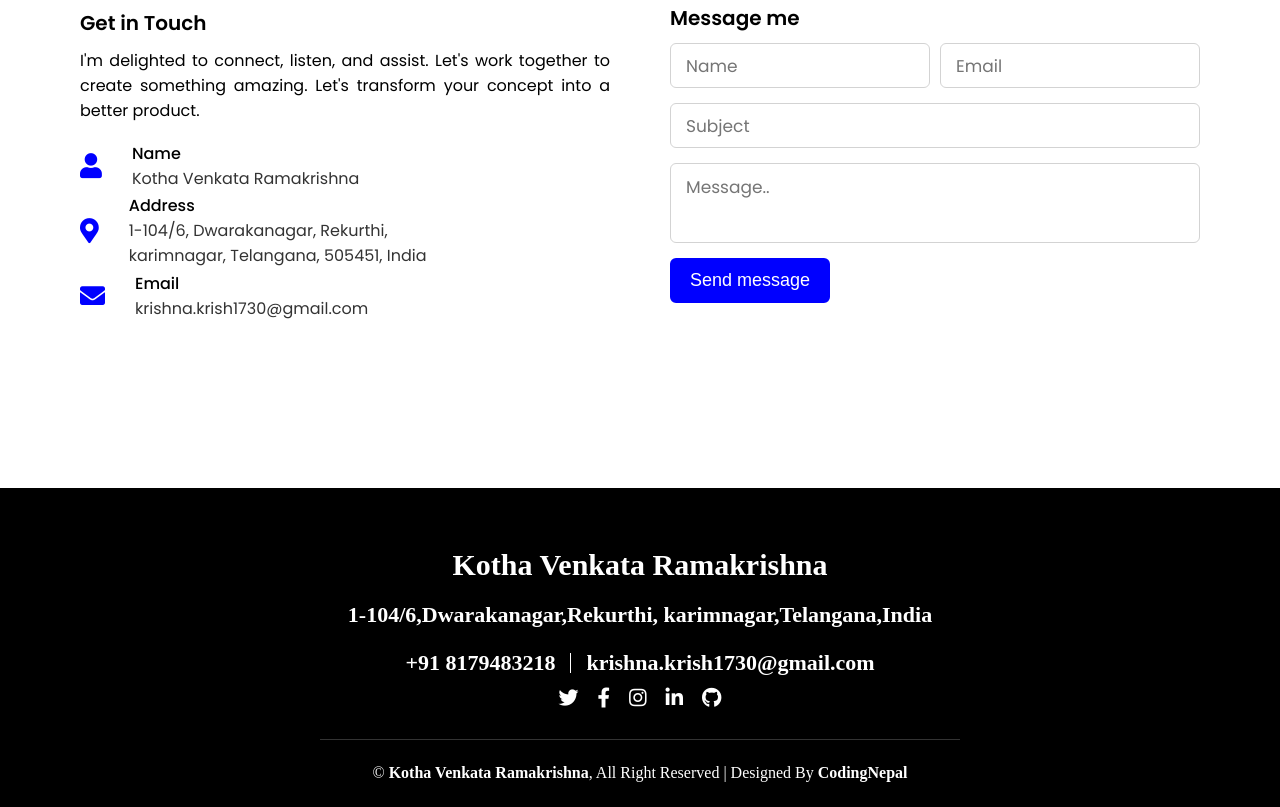
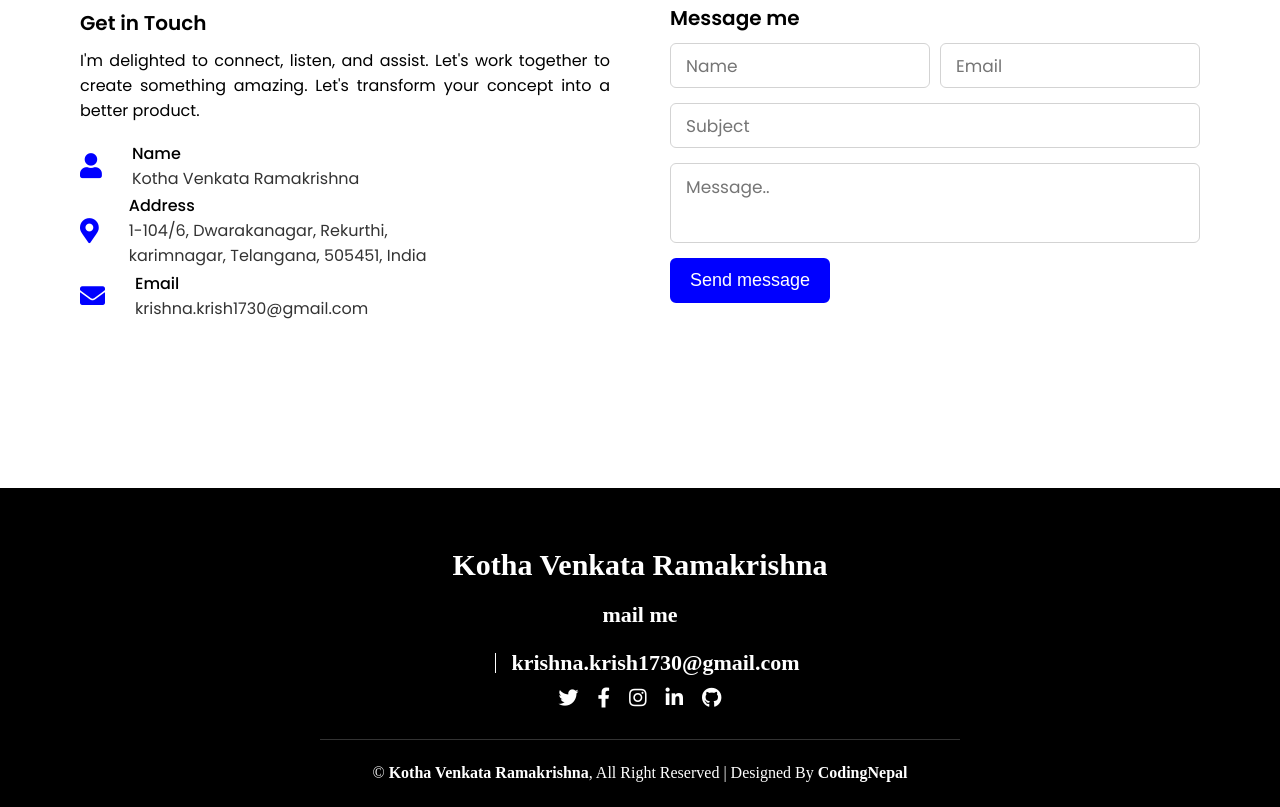
Before and after one commit to krishna1730/VenkataRamakrishnaKotha, a plain HTML site: page index.html in a window 1280 px wide. Shown: the part 3899-4706 px from the top of the page. Drawn offline with nearby package versions, Linux system fonts and the light colour scheme.

Commit message:
index.html

```diff
--- a/index.html
+++ b/index.html
@@ -204,10 +204,9 @@
                 <div class="container">
                     <div class="footer-info">
                         <h2>Kotha Venkata Ramakrishna</h2>
-                        <h3>1-104/6,Dwarakanagar,Rekurthi,
-                            karimnagar,Telangana,India</h3>
+                        <h3>mail me</h3>
                         <div class="footer-menu">
-                        <p>+91 8179483218</p>
+                        <p></p>
                         <p>krishna.krish1730@gmail.com</p>
                         </div>
                         <div class="footer-social">
```
